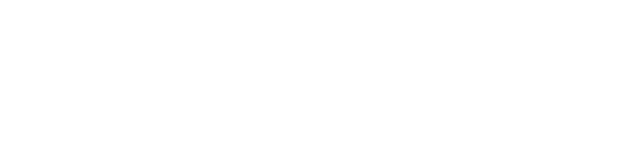
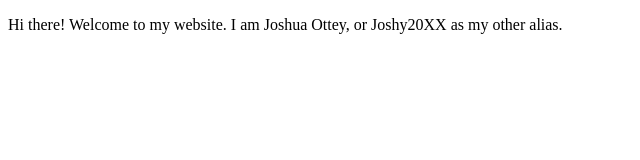
Before and after one commit to Joshy20XX/joshy20xx.github.io, a plain HTML site: page index.html in a window 1280 px wide. Shown: the whole page, without its empty margins (0-640 px from the left). Drawn offline with Linux system fonts and the light colour scheme.

Commit message:
Update index.html
Adding description

```diff
--- a/index.html
+++ b/index.html
@@ -3,4 +3,9 @@
   <head>
     <title>Home | Joshy20XX</title>
   </head>
+  <body>
+    <p title=About Me>
+      Hi there! Welcome to my website. I am Joshua Ottey, or Joshy20XX as my other alias.
+    </p>
+  </body>
   </html>
```
